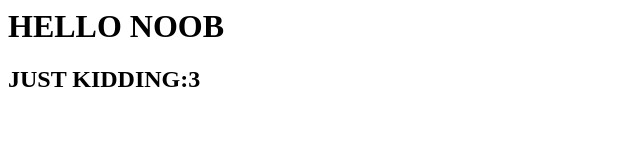
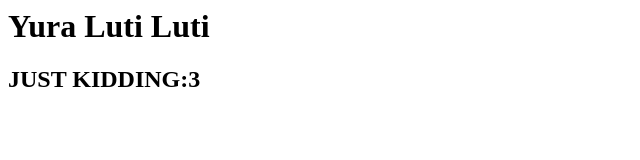
Before and after one commit to ShadowOpsCross/ThatsIT, a plain HTML site: page index.html in a window 1280 px wide. Shown: the whole page, without its empty margins (0-640 px from the left). Drawn offline with Linux system fonts and the light colour scheme.

Commit message:
just test

```diff
--- a/index.html
+++ b/index.html
@@ -1,5 +1,5 @@
 <html>
 
-    <h1>HELLO NOOB</h1>
+    <h1>Yura Luti Luti</h1>
     <h2> JUST KIDDING:3</h2>
 </html>
```
